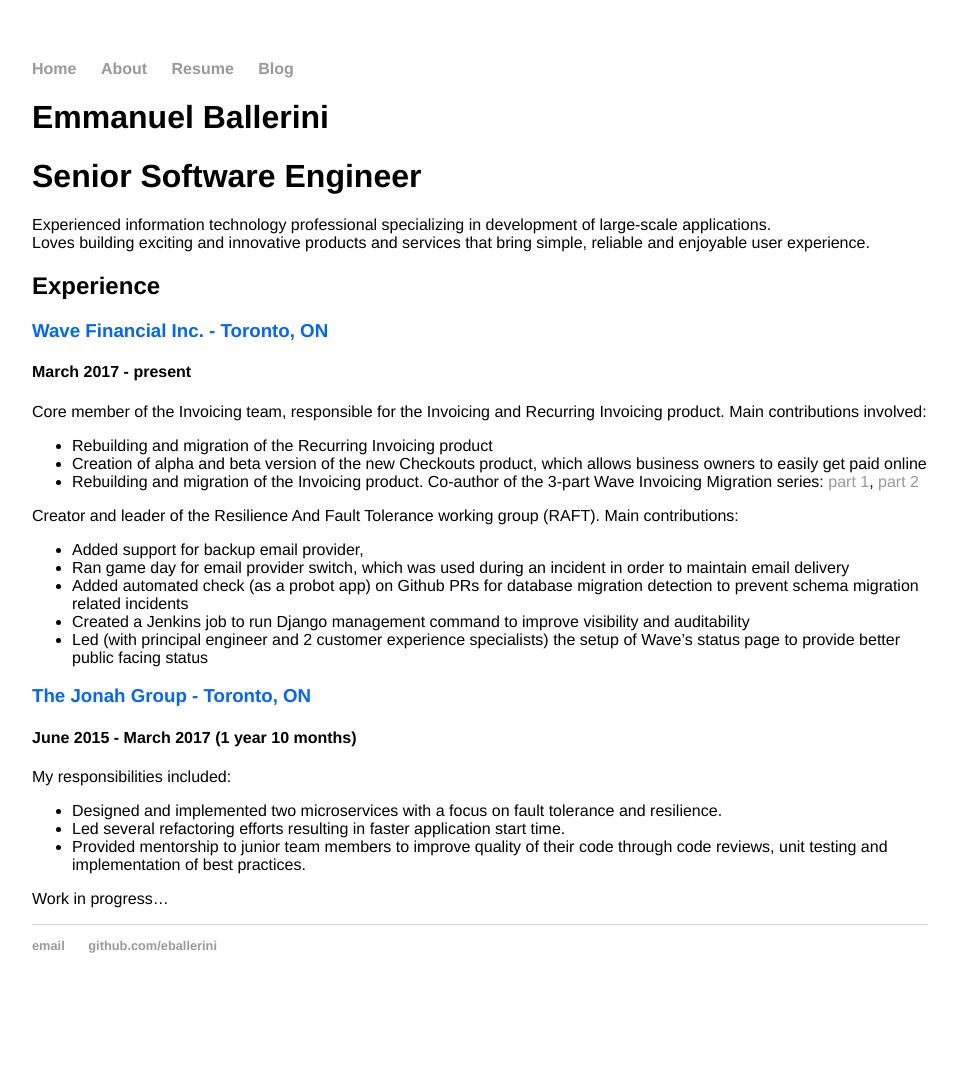
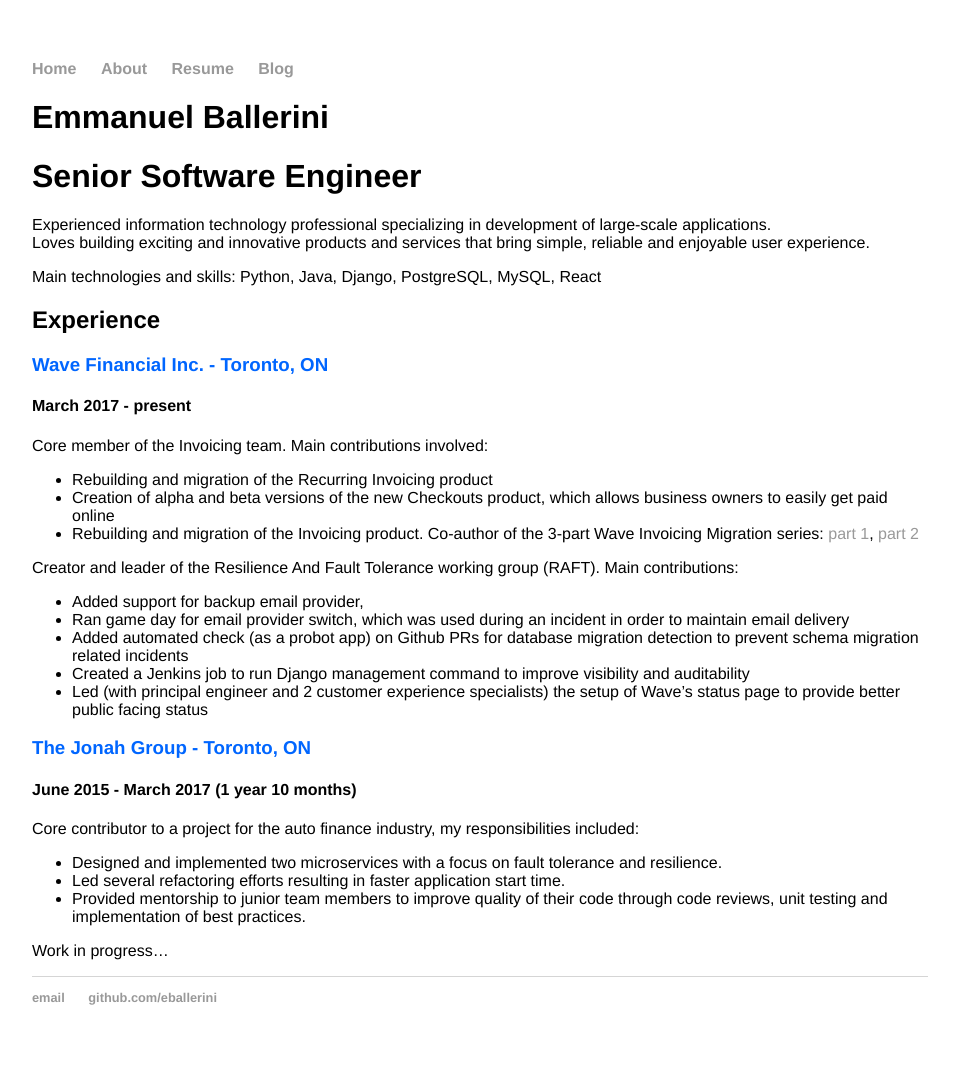
Before and after one commit to eballerini/eballerini.github.io, a Jekyll site: the page built from resume/index.md, in a window 1280 px wide. Shown: the whole page, without its empty margins (160-1119 px from the left). Built offline with Jekyll 4.4.1, drawn with Linux system fonts in a browser that asks for light colours; before the commit the page ends 1013 px from its top, so only the background shows below that.

Commit message:
update resume

```diff
--- a/resume/index.md
+++ b/resume/index.md
@@ -7,13 +7,14 @@
 Experienced information technology professional specializing in development of large-scale applications.
 Loves building exciting and innovative products and services that bring simple, reliable and enjoyable user experience.
 
+Main technologies and skills: Python, Java, Django, PostgreSQL, MySQL, React
+
 ## Experience
 ### Wave Financial Inc. - Toronto, ON
 #### March 2017 - present
-Core member of the Invoicing team, responsible for the Invoicing and Recurring Invoicing product.
-Main contributions involved:
+Core member of the Invoicing team. Main contributions involved:
 * Rebuilding and migration of the Recurring Invoicing product
-* Creation of alpha and beta version of the new Checkouts product, which allows business owners to easily get paid online
+* Creation of alpha and beta versions of the new Checkouts product, which allows business owners to easily get paid online
 * Rebuilding and migration of the Invoicing product. Co-author of the 3-part Wave Invoicing Migration series: [part 1](https://bit.ly/2KaVCix), [part 2](https://bit.ly/38L5CJq)
 
 Creator and leader of the Resilience And Fault Tolerance working group (RAFT). Main contributions:
@@ -25,7 +26,7 @@
 
 ### The Jonah Group - Toronto, ON
 #### June 2015 - March 2017 (1 year 10 months)
-My responsibilities included:
+Core contributor to a project for the auto finance industry, my responsibilities included:
 * Designed and implemented two microservices with a focus on fault tolerance and resilience.
 * Led several refactoring efforts resulting in faster application start time.
 * Provided mentorship to junior team members to improve quality of their code through code reviews, unit testing and implementation of best practices.
```
